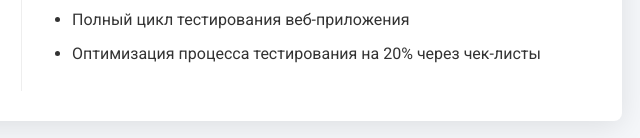
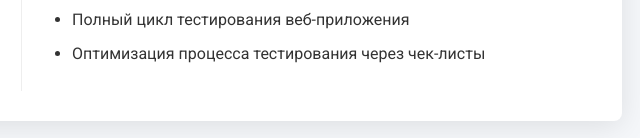
Before and after one commit to VOG6225/Resume-GusevVO, a plain HTML site: page index.html in a window 1280 px wide. Shown: the part 1425-1563 px from the top of the page, 468-1108 px from the left. Drawn offline with Linux system fonts and the light colour scheme.

Commit message:
Update index.html

```diff
--- a/index.html
+++ b/index.html
@@ -392,7 +392,7 @@
             <h3>CRM-система для учета оборудования</h3>
             <ul>
               <li>Полный цикл тестирования веб-приложения</li>
-              <li>Оптимизация процесса тестирования на 20% через чек-листы</li>
+              <li>Оптимизация процесса тестирования через чек-листы</li>
             </ul>
           </div>
         </section>
```
